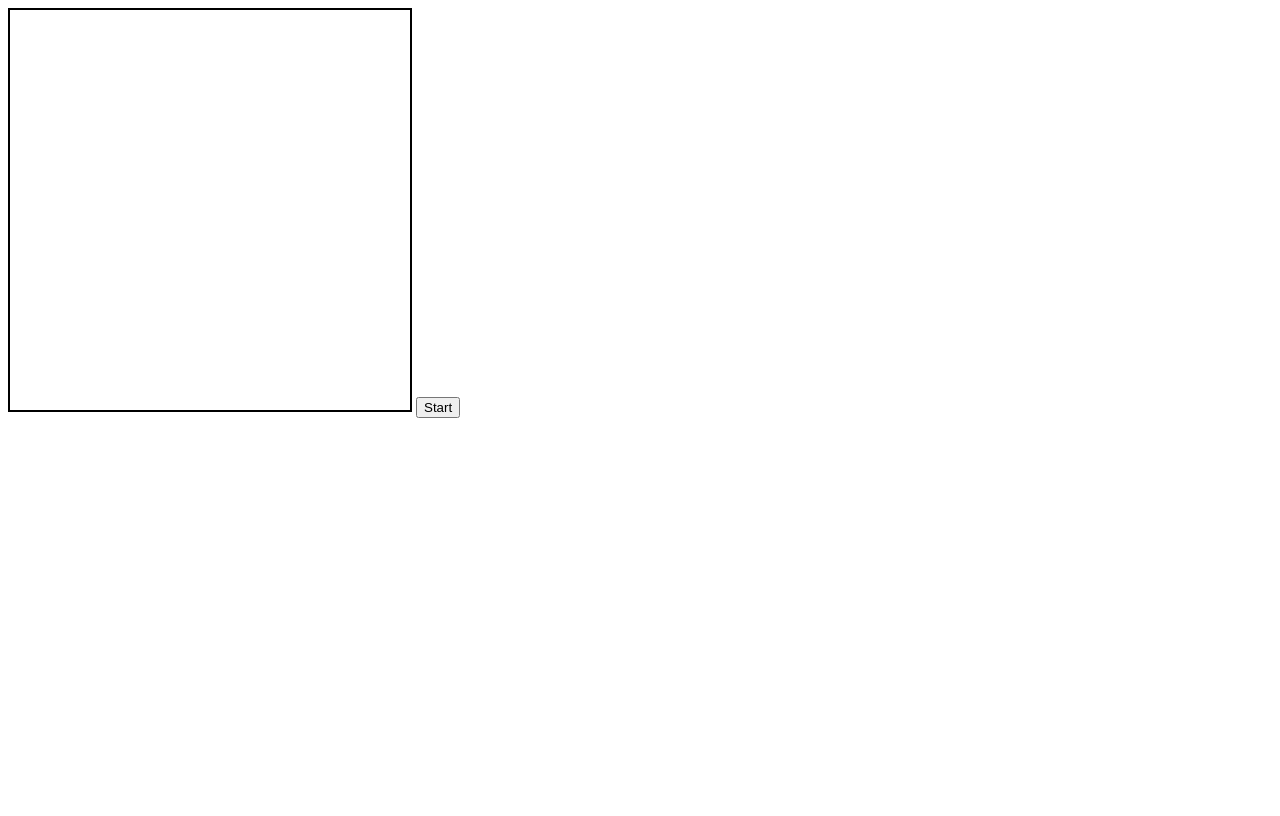
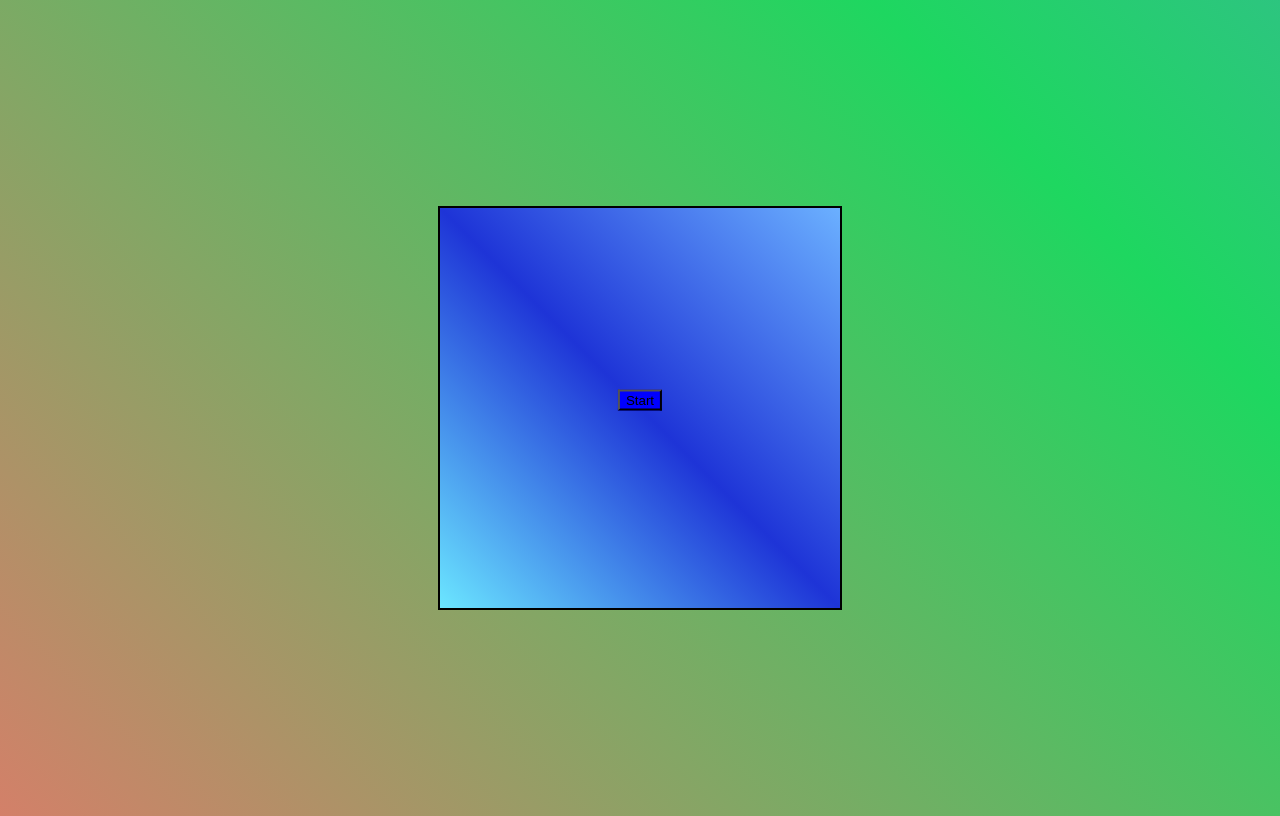
Before and after one commit to StevenMario/Snake-Javascript, a plain HTML site: page index.html in a window 1280 px wide. Drawn offline with Linux system fonts and the light colour scheme.

Commit message:
Amélorations des style css

```diff
--- a/style.css
+++ b/style.css
@@ -1,3 +1,38 @@
+#game-container {
+    display: flex;
+    justify-content: center;
+    align-items: center;
+    height: 100vh; /* 100% de la hauteur de la vue */
+}
+#start-button {
+    background-color: blue;
+}
 canvas{
     border: 2px solid;
+    background: linear-gradient(45deg, #6be6ff, #1e34d7, #6bb0ff);
+    animation: gradientAnimation 5s linear infinite;
+    position: absolute;
 }
+body {
+    background: linear-gradient(45deg, #ff6b6b, #1ed760, #6b7aff);
+    background-size: 200% 200%;
+    animation: gradientAnimation 5s linear infinite;
+  }
+
+  @keyframes gradientAnimation {
+    0% {
+      background-position: 0 50%;
+    }
+    100% {
+      background-position: 100% 50%;
+    }
+  }
+
+#start-button {
+    position: absolute;
+    top: 50%; /* Centre verticalement */
+    left: 50%; /* Centre horizontalement */
+    transform: translate(-50%, -50%); /* Centre exact du canvas */
+    z-index: 1; /* Au-dessus du canvas */
+    /* Styles pour le bouton "Start" */
+}
```
